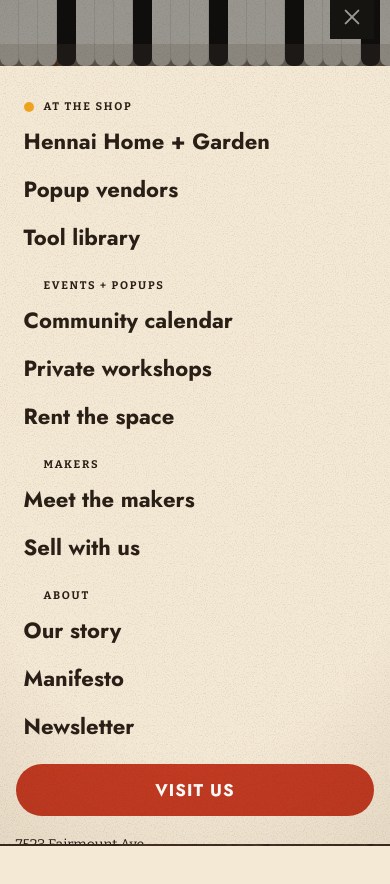
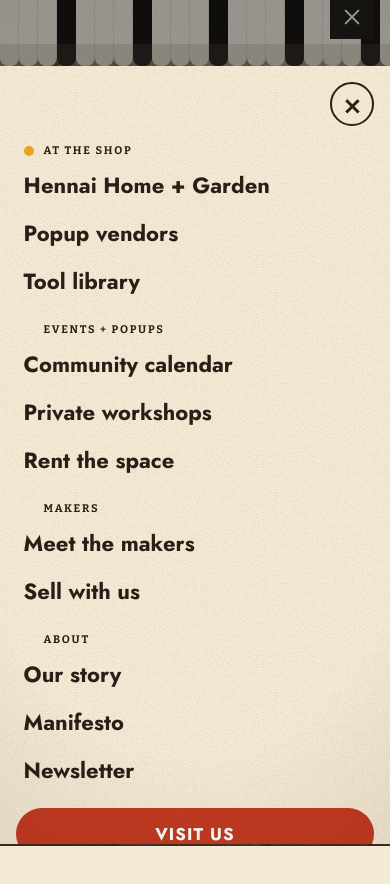
Before and after one commit to jnetle/ec-supply-co, a Next.js app: page / in a window 390 px wide. Both pictures are taken after a click on the button "Menu". Shown: the top 884 px of the page. Built offline with nearby package versions, Linux system fonts and the light colour scheme.

Commit message:
Add a close button to the mobile navigation drawer Make the hidden brand link unfocusable until it appears

```diff
--- a/src/components/site/mobile-nav.module.css
+++ b/src/components/site/mobile-nav.module.css
@@ -66,6 +66,32 @@
   border-radius: 0 0 var(--radius-ecs-lg) var(--radius-ecs-lg);
 }
 
+.drawerHeader {
+  display: flex;
+  justify-content: flex-end;
+}
+
+.close {
+  display: inline-flex;
+  align-items: center;
+  justify-content: center;
+  width: 44px;
+  height: 44px;
+  border: 2px solid var(--color-ecs-ink);
+  border-radius: 999px;
+  background: transparent;
+  color: var(--color-ecs-ink);
+  font-family: var(--font-heading);
+  font-size: 30px;
+  line-height: 1;
+  cursor: pointer;
+}
+
+.close:focus-visible {
+  outline: 3px solid var(--color-ecs-teal);
+  outline-offset: 3px;
+}
+
 .groupLabel {
   display: flex;
   align-items: center;
--- a/src/components/site/mobile-nav.tsx
+++ b/src/components/site/mobile-nav.tsx
@@ -29,7 +29,12 @@
       <Dialog.Portal>
         <Dialog.Overlay className={styles.scrim} />
         <Dialog.Content className={styles.drawer}>
-          <Dialog.Title className="sr-only">Site menu</Dialog.Title>
+          <div className={styles.drawerHeader}>
+            <Dialog.Title className="sr-only">Site menu</Dialog.Title>
+            <Dialog.Close className={styles.close} aria-label="Close menu">
+              <span aria-hidden="true">×</span>
+            </Dialog.Close>
+          </div>
 
           {NAV_GROUPS.map((group) => (
             <div key={group.key}>
--- a/src/components/site/site-header.tsx
+++ b/src/components/site/site-header.tsx
@@ -101,6 +101,8 @@
           ref={brandRef}
           href="/"
           aria-label="El Cerrito Supply Co. — home"
+          aria-hidden={!brandShown}
+          tabIndex={brandShown ? undefined : -1}
           className={`${styles.brand} ${brandShown ? "" : styles.brandHidden}`}
         >
           <BrandMark />
```
